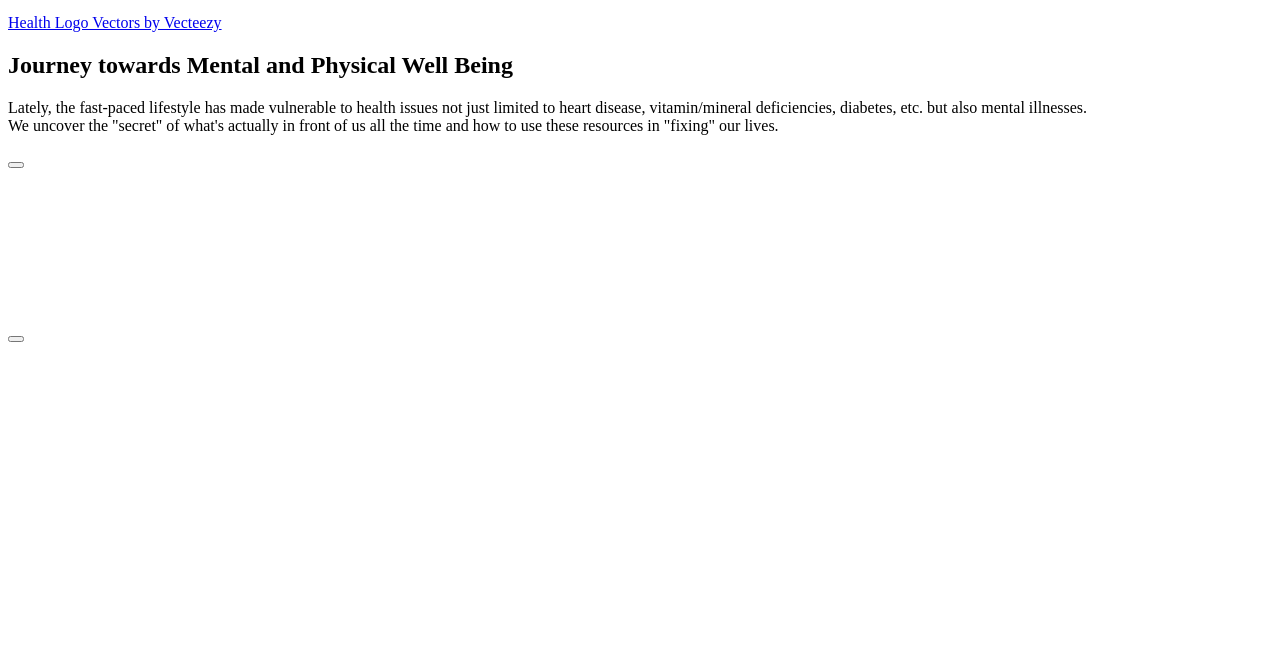
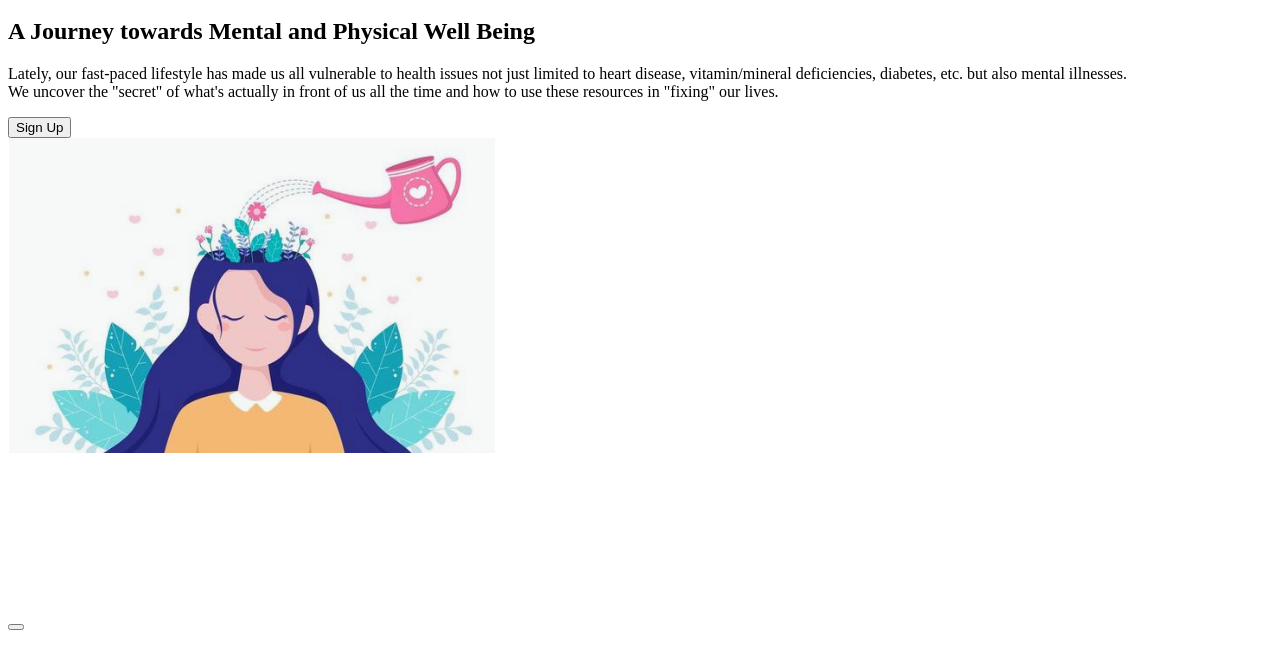
Before and after one commit to VK4041/Landing_Page, a plain HTML site: page index.html in a window 1280 px wide. Shown: the part 184-831 px from the top of the page. Before the commit the page ends 800 px from the top, so only its background shows below. Drawn offline with Linux system fonts and the light colour scheme.

```diff
--- a/index.html
+++ b/index.html
@@ -22,22 +22,21 @@
                 </ul>
             </div>
         </div>
-
-        <a href="https://www.vecteezy.com/free-vector/health-logo">Health Logo Vectors by Vecteezy</a>
         <div class="hero-text">
             <h1 class="hero-main">
-                Journey towards Mental and Physical Well Being
+                A Journey towards Mental and Physical Well Being
             </h1>
             <p class="hero-secondary">
-                Lately, the fast-paced lifestyle has made vulnerable to health issues not just limited to heart disease,
+                Lately, our fast-paced lifestyle has made us all vulnerable to health issues not just limited to heart disease,
                 vitamin/mineral deficiencies, diabetes, etc. but also mental illnesses. <br>We uncover the "secret" of
                 what's actually in front of us all the time and how to use these resources in "fixing" our lives.
             </p>
         </div>
         <button class="btn">
-
+            Sign Up
         </button>
-        <div class="title-image">
+        <div class="title-image-container">
+            <img class="title-image" src="Images/title-image.png" alt="title-image">
         </div>
     </section>
 
```
Also changed, not shown: Images/title-image.png (added), credits.txt (added), 1 other file.
